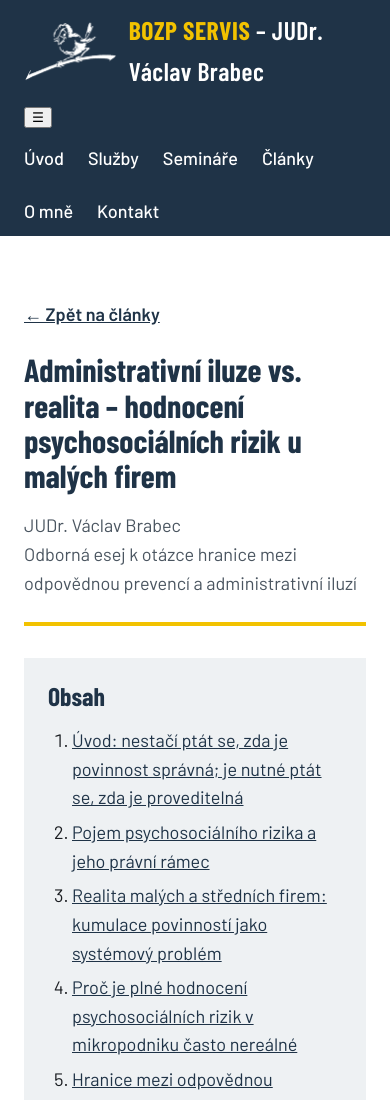
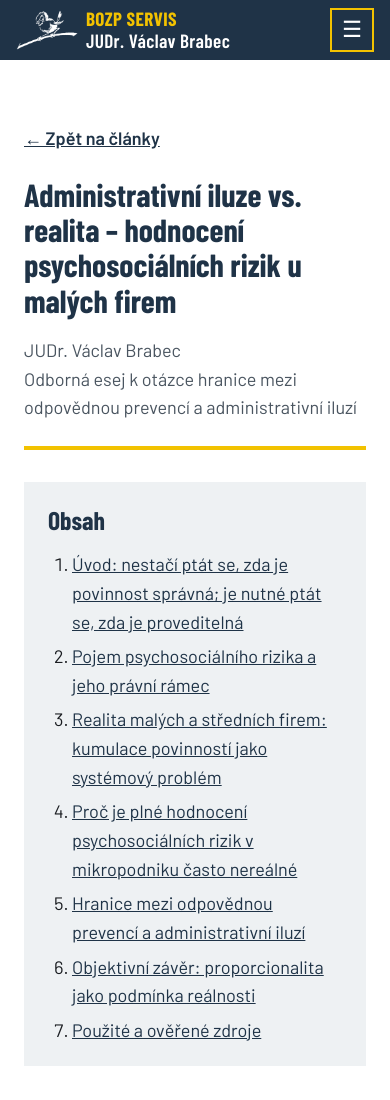
Before and after one commit to fbrabcova/bozp-servis, a plain HTML site: page clanek-psychosocialni-rizika.html in a window 390 px wide. Shown: the top 1100 px of the page. Drawn offline with nearby package versions, Linux system fonts and the light colour scheme.

Commit message:
Update style.css

```diff
--- a/style.css
+++ b/style.css
@@ -94,6 +94,11 @@ a:focus-visible {
   display: flex;
   flex-wrap: wrap;
   gap: 1.5rem;
+}
+
+/* Tlačítko menu je na počítači schované, ukáže se jen na mobilu. */
+.menu-tlacitko {
+  display: none;
 }
 
 .menu a {
@@ -404,3 +409,64 @@ a:focus-visible {
   padding: 1.5rem 0;
   font-size: 0.95rem;
 }
+
+/* ===== MOBIL =====
+   Pravidla uvnitř platí jen pro obrazovky užší než 40rem (cca 640 px). */
+@media (max-width: 40rem) {
+  .hlavicka {
+    padding: 0.5rem 1rem;
+  }
+
+  .logo {
+    font-size: 1.2rem;
+    gap: 0.5rem;
+    line-height: 1.15;
+  }
+
+  .logo-obrazek {
+    height: 2.5rem;
+  }
+
+  .logo-jmeno {
+    display: block;   /* jméno na vlastní řádek */
+  }
+
+  .pomlcka {
+    display: none;    /* pomlčka na mobilu není potřeba */
+  }
+
+  /* Tlačítko se třemi čárkami (☰) */
+  .menu-tlacitko {
+    display: block;
+    background: none;
+    border: 2px solid var(--zluta);
+    color: var(--papir);
+    font-size: 1.4rem;
+    line-height: 1;
+    width: 2.75rem;
+    height: 2.75rem;
+    cursor: pointer;
+  }
+
+  /* Menu je na mobilu schované... */
+  .menu {
+    display: none;
+    width: 100%;            /* na celou šířku, tedy pod logo */
+    flex-direction: column; /* odkazy pod sebou */
+    gap: 0;
+  }
+
+  /* ...a ukáže se, když má hlavička třídu menu-otevrene (přidá ji menu.js). */
+  .hlavicka.menu-otevrene .menu {
+    display: flex;
+  }
+
+  .menu a {
+    padding: 0.7rem 0;
+    border-top: 1px solid rgba(255, 255, 255, 0.15);
+  }
+
+  html {
+    scroll-padding-top: 5rem;   /* zavřená hlavička je na mobilu nízká */
+  }
+}
```
